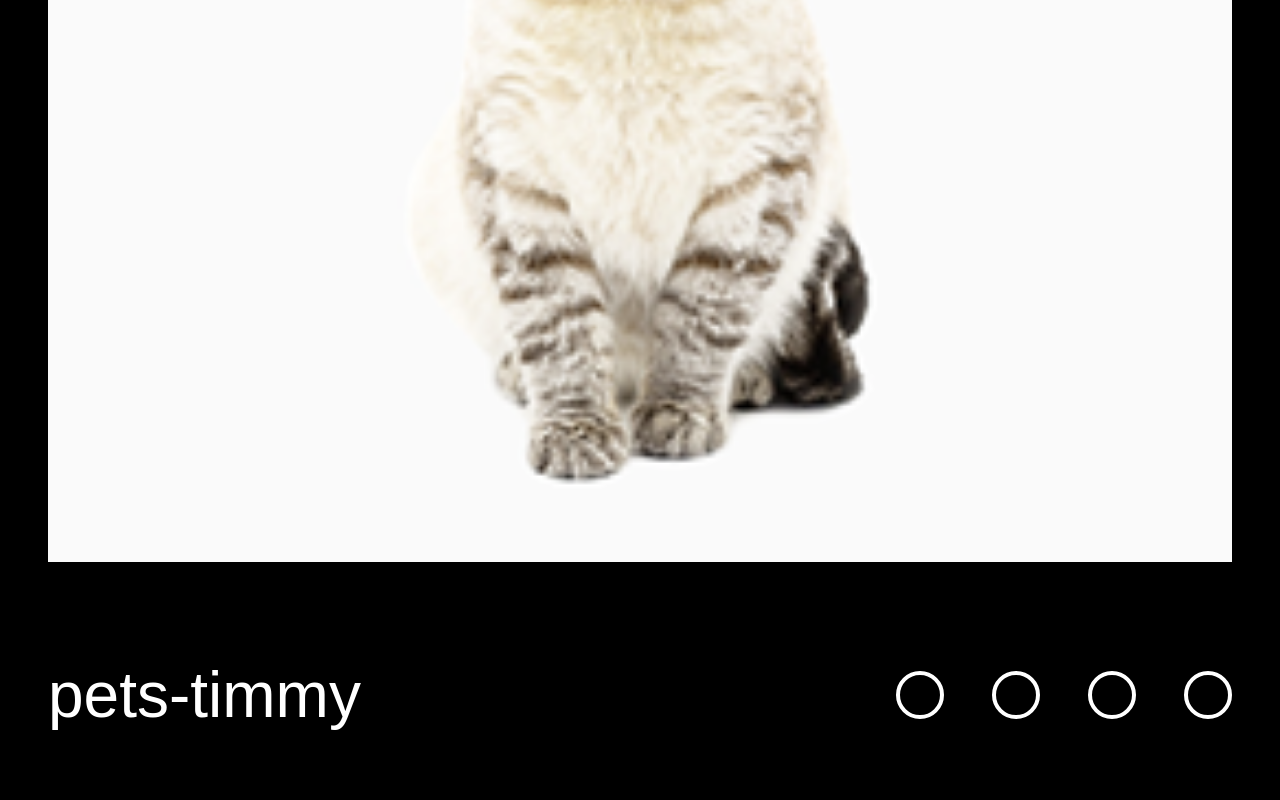
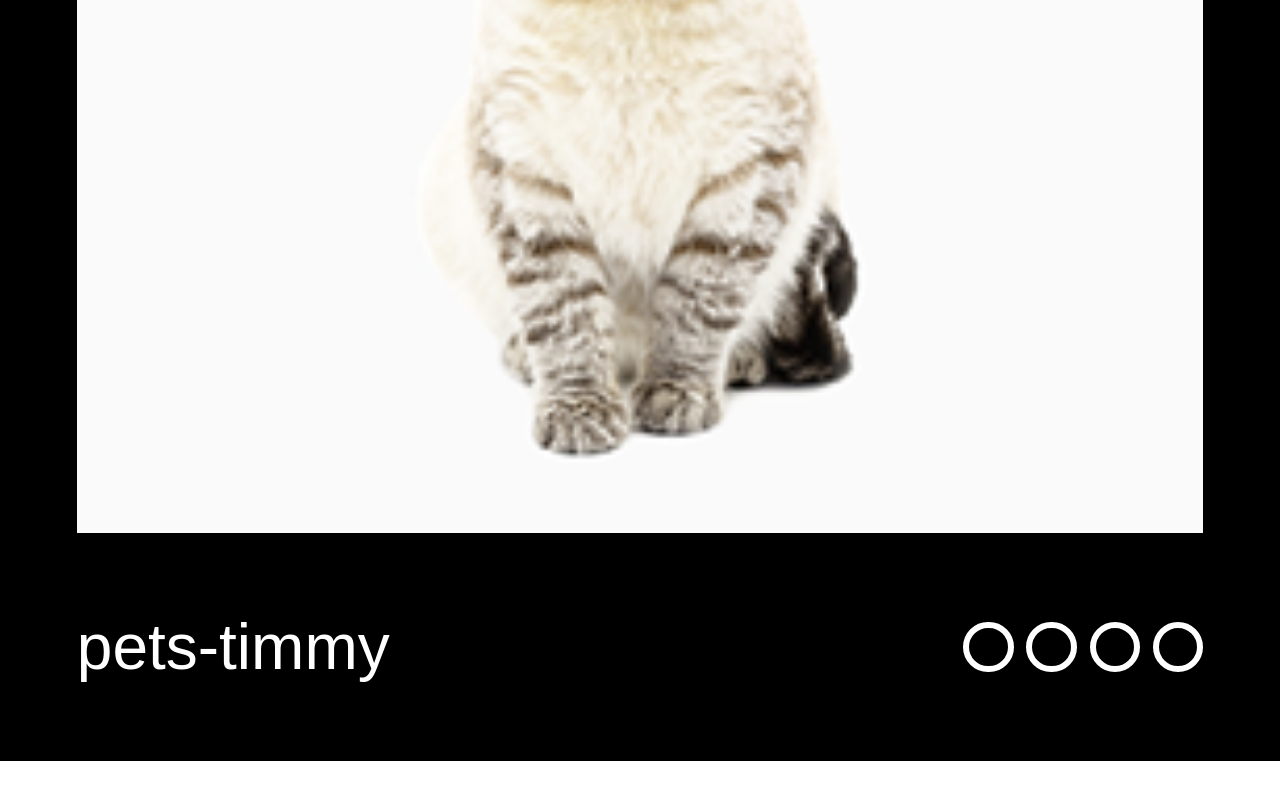
Before and after one commit to nasoviva/cssMemeSlider, a plain HTML site: page cssMemeSlider/index.html in a window 1280 px wide. Shown: the part 670-1470 px from the top of the page. After the commit the page ends 1431 px from the top, so only its background shows below. Drawn offline with Linux system fonts and the light colour scheme.

Commit message:
feat: dots are ready (Fri, Sep 06, 2024 02:05:14 PM)

```diff
--- a/cssMemeSlider/index.html
+++ b/cssMemeSlider/index.html
@@ -28,10 +28,10 @@
                         <div class="name">pets-scarlett</div>
                     </div>
                     <div class="dots">
-                        <div class="dot"></div>
-                        <div class="dot"></div>
-                        <div class="dot"></div>
-                        <div class="dot"></div>
+                        <div class="dot-wrapper"><div class="dot"></div></div>
+                        <div class="dot-wrapper"><div class="dot"></div></div>
+                        <div class="dot-wrapper"><div class="dot"></div></div>
+                        <div class="dot-wrapper"><div class="dot"></div></div>
                     </div>
                 </div>
             </div>
--- a/cssMemeSlider/style.css
+++ b/cssMemeSlider/style.css
@@ -8,29 +8,28 @@ html {
 
 body {
     font-family: 'Arial', sans-serif;
-    font-size: 4rem;
-    font-weight: 400;
+    font-size: 5vw;
+    white-space: nowrap;
     color: #fff;
     margin: 0;
     padding: 0;
 }
 
 .container {
+    max-width: 120rem;
+    min-width: 20rem;
+    margin: 0 auto;
     display: flex;
     flex-direction: column;
-    justify-content: space-between;
-    /* width: 18.75rem; */
+    justify-content: space-evenly;
     background-color: #000;
-    margin: 0 auto;
+    padding: 6vw 6vw 3vw;
 }
 
 .images {
     display: flex;
-    position: relative;
     justify-content: center;
-    height: 100%;
     width: 100%;
-    padding: 3rem 3rem;
 }
 
 .image {
@@ -46,12 +45,15 @@ body {
     display: flex;
     justify-content: space-between;
     width: 100%;
-    padding: 0 3rem 3rem;
+    padding-top: 3vw;
+}
+
+.names{
+    margin: 3vw 0;
 }
 
 .name{
     display: none;
-    margin: 3rem 0;
 }
 
 .name:first-child {
@@ -61,20 +63,39 @@ body {
 
 .dots {
     display: flex;
-    justify-content: space-between;
-    gap: 3rem;
+    justify-content: center;
     align-items: center;
+    gap: 1vw;
 }
 
+.dot-wrapper {
+    display: inline-block;
+    padding: 3vw 0;
+    cursor: pointer;
+ }
+
 .dot {
-    width: 3rem;
-    height: 3rem;
-    border-radius: 100%;
-    border: 0.3rem solid #fff;
-    margin: 3rem 0;
-    cursor: pointer;
+   width: 3vw;
+   height: 3vw;
+   border: 0.5vw solid #fff;
+   border-radius: 100%;
+   transition: background-color 0.3s linear;
+   box-sizing: content-box;
 }
 
-.dot:first-child {
-    color: #fff;
+.dot-wrapper:hover .dot {
+    background-color: #fff;
+ }
+
+@media (max-width: 20rem) {
+
+    .container {
+        max-width: 20rem;
+    }
+
+    .info {
+        flex-direction: column-reverse;
+        justify-content: space-between;
+    }
+
 }
```
